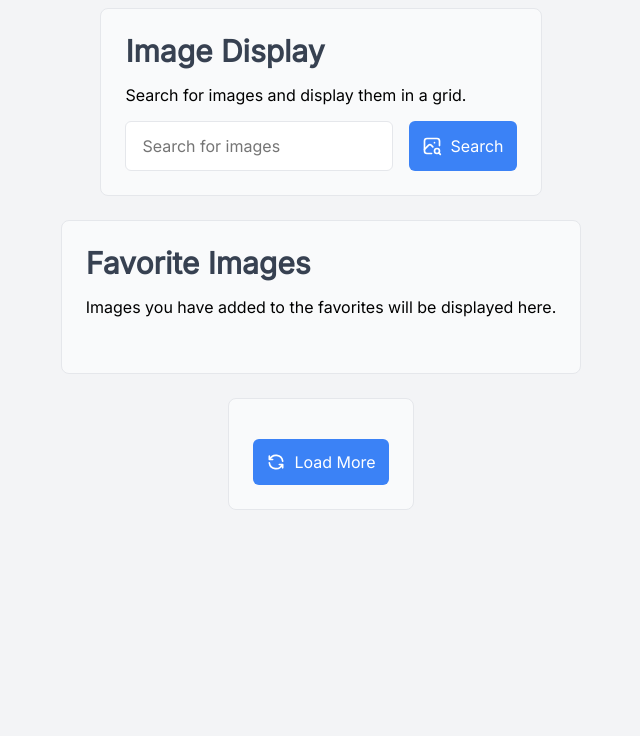
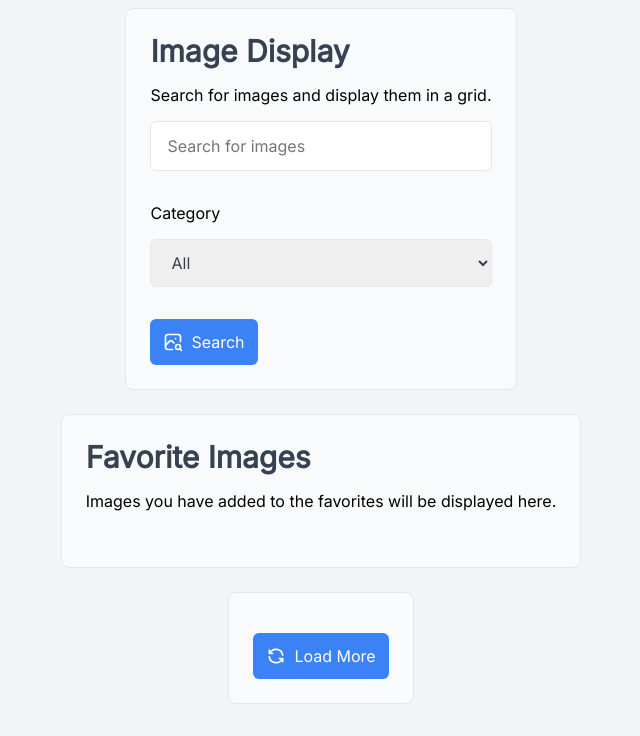
Before and after one commit to aviv-maman/et-image-display, a plain HTML site: page index.html in a window 1280 px wide. Shown: the whole page, without its empty margins (319-959 px from the left). Drawn offline with Linux system fonts and the light colour scheme; no server answers.

Commit message:
step 3.4

```diff
--- a/actions.js
+++ b/actions.js
@@ -69,6 +69,7 @@ document.onreadystatechange = () => {
     gridFavoritesElement.innerHTML = '';
     let favorites = JSON.parse(localStorage.getItem('favorites')) || [];
     renderResults(favorites, gridFavoritesElement);
+    renderCategories();
   }
 };
 
@@ -77,7 +78,8 @@ const onSearch = async (e) => {
   page = 1;
   results = [];
   const queryInput = e.target.query;
-  const res = await searchImages(queryInput.value, 1);
+  const categoriesInput = e.target.categories;
+  const res = await searchImages(queryInput.value, categoriesInput.value, 1);
   gridResultsElement.innerHTML = '';
   renderResults(res.hits);
 };
@@ -174,13 +176,17 @@ const renderResults = (results = [], element = gridResultsElement, renderEl = 'm
   });
 };
 
-const searchImages = async (query, page = 1, pageSize = 12) => {
+const searchImages = async (query, category = '', page = 1, pageSize = 12) => {
   toggleLoading();
+  if (category === 'all') category = '';
   try {
     const API_KEY = '39601786-1601cac9077ffbe35beb1c0a6';
-    const res = await fetch(`https://pixabay.com/api/?key=${API_KEY}&q=${query}&image_type=photo&page=${page}&per_page=${pageSize}`, {
-      cache: 'force-cache',
-    });
+    const res = await fetch(
+      `https://pixabay.com/api/?key=${API_KEY}&q=${query}&image_type=photo&category=${category}&page=${page}&per_page=${pageSize}`,
+      {
+        cache: 'force-cache',
+      }
+    );
 
     if (!res.ok) {
       const error = new Error('An error occurred while fetching the data.');
@@ -341,3 +347,40 @@ const clearFavorites = () => {
   localStorage.removeItem('favorites');
   gridFavoritesElement.innerHTML = '';
 };
+
+const categories = [
+  'all',
+  'backgrounds',
+  'fashion',
+  'nature',
+  'science',
+  'education',
+  'feelings',
+  'health',
+  'people',
+  'religion',
+  'places',
+  'animals',
+  'industry',
+  'computer',
+  'food',
+  'sports',
+  'transportation',
+  'travel',
+  'buildings',
+  'business',
+  'music',
+];
+
+const renderCategories = () => {
+  const categoriesElement = document.getElementById('categories');
+  categories.forEach((category) => {
+    const categoryElement = document.createElement('option');
+    categoryElement.classList.add('category');
+    categoryElement.innerHTML = category.replace(/([A-Z])/g, ' $1').replace(/^./, function (str) {
+      return str.toUpperCase();
+    });
+    categoryElement.value = category;
+    categoriesElement.appendChild(categoryElement);
+  });
+};
--- a/global.css
+++ b/global.css
@@ -157,6 +157,18 @@ a {
     border-radius: 0.5rem;
 }
 
+.category {
+    font-size: 0.875rem;
+    line-height: 1.25rem;
+    font-weight: 500;
+    color: #374151;
+    margin-top: 0.5rem;
+}
+
+.select-wrapper {
+    margin: 1rem 0;
+}
+
 @media (min-width: 640px) {
     main {
         padding-left: 1.5rem;
@@ -170,6 +182,7 @@ a {
 
     .g-form {
         display: flex;
+        flex-direction: column;
         gap: 1rem;
     }
 
@@ -190,10 +203,6 @@ a {
 @media (min-width: 768px) {
     .form-wrapper {
         display: block;
-    }
-
-    .g-input {
-        width: auto;
     }
 
     .grid {
--- a/index.html
+++ b/index.html
@@ -31,10 +31,19 @@
                 <div class="form-wrapper">
                     <form class="g-form" onsubmit="onSearch(event)">
                         <input id="query" name="query" type="search" placeholder="Search for images" class="g-input" />
+
+                        <div class="select-wrapper">
+                            <label for="categories" class="g-label">Category</label>
+                            <select style="margin-top: 1rem;" id="categories" name="categories"
+                                class="g-input"></select>
+                        </div>
+
+                        <div>
                             <button id="search-btn" class="g-button" type="submit" disabled>
                                 <img id="search-icon" src="./icons/search-icon.svg" class="g-icon" />
-                            <svg viewBox="0 0 24 24" fill="none" xmlns="http://www.w3.org/2000/svg" aria-live="polite"
-                                aria-busy="true" aria-labelledby="title-08a desc-08a" class="spinner-icon g-icon">
+                                <svg viewBox="0 0 24 24" fill="none" xmlns="http://www.w3.org/2000/svg"
+                                    aria-live="polite" aria-busy="true" aria-labelledby="title-08a desc-08a"
+                                    class="spinner-icon g-icon">
                                     <path d="M7 8H3V16H7V8Z" class="fill-black animate animate-bounce " />
                                     <path d="M14 8H10V16H14V8Z"
                                         class="fill-black animate animate-bounce  [animation-delay:.2s]" />
@@ -43,6 +52,7 @@
                                 </svg>
                                 <span class="g-button-text">Search</span>
                             </button>
+                        </div>
 
                     </form>
                 </div>
```
Lines whose indentation alone changed are shown as unchanged.
